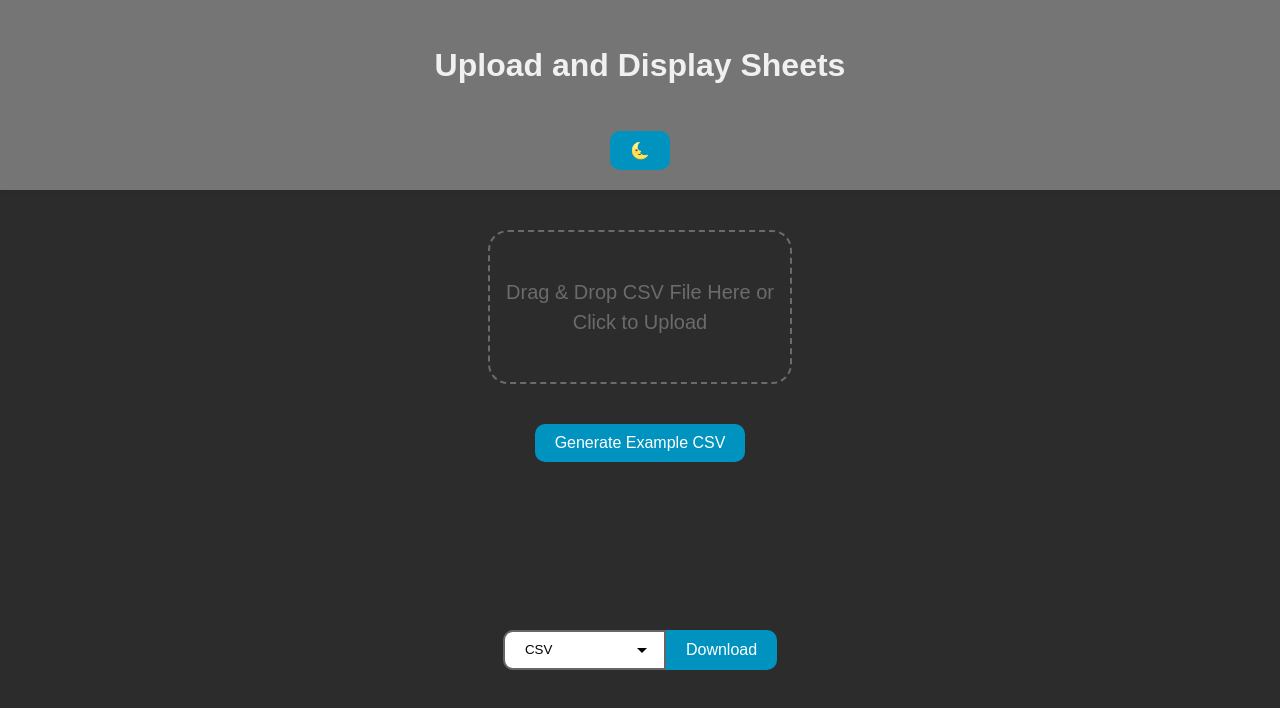
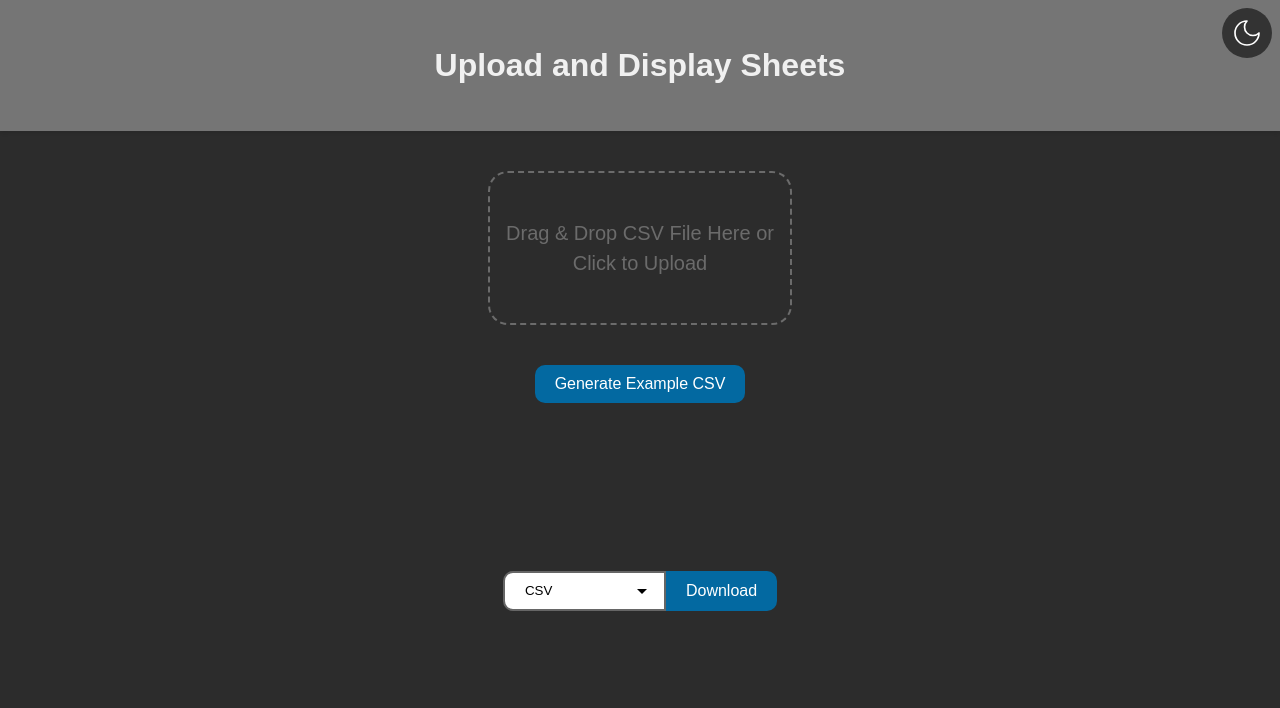
Before and after one commit to Feed-the-Cats/csv-app, a website built with Vite: page index.html in a window 1280 px wide. Built offline with nearby package versions, Linux system fonts and the light colour scheme.

Commit message:
update design

```diff
--- a/index.html
+++ b/index.html
@@ -1,5 +1,6 @@
 <!DOCTYPE html>
 <html lang="en">
+
 <head>
   <meta charset="UTF-8" />
   <link rel="icon" type="image/svg+xml" href="/vite.svg" />
@@ -7,17 +8,21 @@
   <meta name="viewport" content="width=device-width, initial-scale=1.0" />
   <title>Upload and Display Sheets</title>
 </head>
+
 <body>
   <header>
+    <div class="toggle-container">
+      <button id="themeToggleButton" class="theme-btn" aria-label="Toggle Theme">
+
+      </button>
+    </div>
     <h1>Upload and Display Sheets</h1>
-      <button id="themeToggleButton" aria-label="Toggle Theme">🌞</button>
+    </div>
   </header>
   <main>
     <div id="dropArea">
       <input type="file" id="fileInput" accept=".csv,.xlsx,.xls,.ods" />
-        <label for="csvFileInput"
-          >Drag & Drop CSV File Here or Click to Upload</label
-        >
+      <label for="csvFileInput">Drag & Drop CSV File Here or Click to Upload</label>
     </div>
     <button id="generateCsvButton">Generate Example CSV</button>
     <br /><br />
@@ -44,4 +49,5 @@
   </main>
   <script type="module" src="/src/main.ts"></script>
 </body>
+
 </html>
--- a/src/css/dark-theme.css
+++ b/src/css/dark-theme.css
@@ -2,6 +2,7 @@ body.dark-theme {
   --ink: #f0f0f0;
   --paper: #2c2c2c;
   --header-bg-color: #757575;
+  --theme-btn-hover: #202020;
   --border: #666666;
   --table-bg-color: #444444;
   --thead-bg-color: #555555;
--- a/src/css/light-theme.css
+++ b/src/css/light-theme.css
@@ -2,6 +2,7 @@ body {
   --ink: #333333;
   --paper: #f0f0f0;
   --header-bg-color: #f8f8f8;
+  --theme-btn-hover: #c0c0c0;
   --border: #cccccc;
   --table-bg-color: var(--white);
   --thead-bg-color: var(--primary);
--- a/src/lib/utils.ts
+++ b/src/lib/utils.ts
@@ -1,10 +1,12 @@
+import moon from "../assets/moon.svg?raw";
+import sun from "../assets/sun.svg?raw";
 import { createFormFromHeaders, displayCSVTable } from "./uploadTable";
 
 const updateThemeIcon = (themeToggleButton: HTMLButtonElement) => {
   if (document.body.classList.contains("dark-theme")) {
-    themeToggleButton.textContent = "🌜";
+    themeToggleButton.innerHTML = moon; // "🌜";
   } else {
-    themeToggleButton.textContent = "🌞";
+    themeToggleButton.innerHTML = sun; // "🌞";
   }
 };
 
--- a/src/style.css
+++ b/src/style.css
@@ -9,7 +9,8 @@
   text-rendering: optimizeLegibility;
   -webkit-font-smoothing: antialiased;
   -moz-osx-font-smoothing: grayscale;
-  --primary: #0093c0;
+  --primary: #0369a1;
+  --hover: #0c4a6e;
   --white: #ffffff;
 }
 
@@ -43,6 +44,35 @@ main {
   box-sizing: border-box;
 }
 
+.toggle-container {
+  width: 100%;
+  height: auto;
+  position: absolute;
+  top: 0;
+  display: flex;
+  justify-content: flex-end;
+}
+
+.theme-btn {
+  width: 50px;
+  height: 50px;
+  display: flex;
+  margin: 8px;
+  padding: 0;
+  justify-content: center; /* Centre horizontalement */
+  align-items: center;
+  border: none;
+  border-radius: 50%;
+  cursor: pointer;
+  color: var(--ink);
+  background-color: var(--tr-even-bg-color);
+  position: relative;
+}
+
+.theme-btn:hover {
+  background-color: var(--theme-btn-hover);
+}
+
 button {
   margin-top: 20px;
   padding: 10px 20px;
@@ -52,6 +82,10 @@ button {
   color: var(--white);
   border-radius: 10px;
   cursor: pointer;
+}
+
+button:hover {
+  background-color: var(--hover);
 }
 
 table {
```
Also changed, not shown: src/assets/moon.svg (added), src/assets/sun.svg (added). Lines whose indentation alone changed are shown as unchanged.
